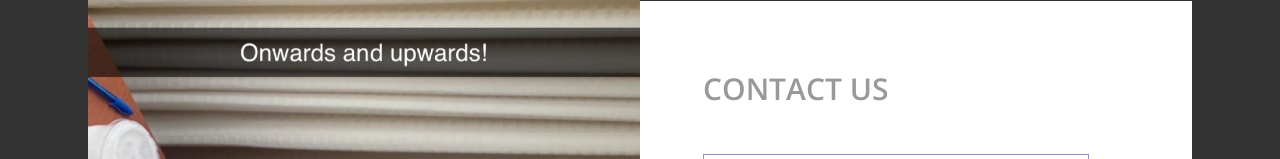
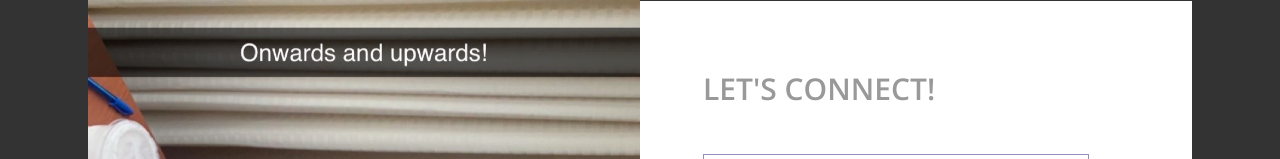
Before and after one commit to AshitiPatel/AshitiPatel.github.io, a plain HTML site: page my-journey/index.html in a window 1280 px wide. Shown: the part 2524-2683 px from the top of the page. Drawn offline with nearby package versions, Linux system fonts and the light colour scheme.

Commit message:
Add files via upload

```diff
--- a/my-journey/index.html
+++ b/my-journey/index.html
@@ -65,7 +65,7 @@
             <div class="tm-form-container tm-block-pad tm-pb-0">
                 <header>
                     <h2 class="tm-text-uppercase tm-text-gray-light tm-mb">
-                        Contact Us
+                        Let's connect!
                     </h2>
                 </header>
                 <form action="index.html" class="tm-contact-form" method="POST">
```
